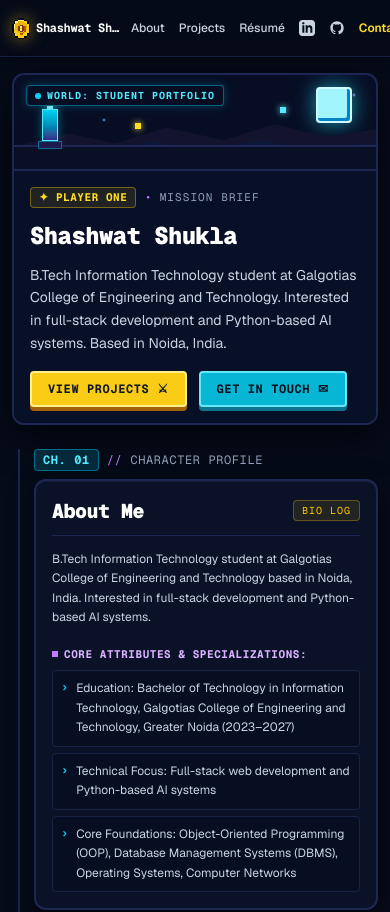
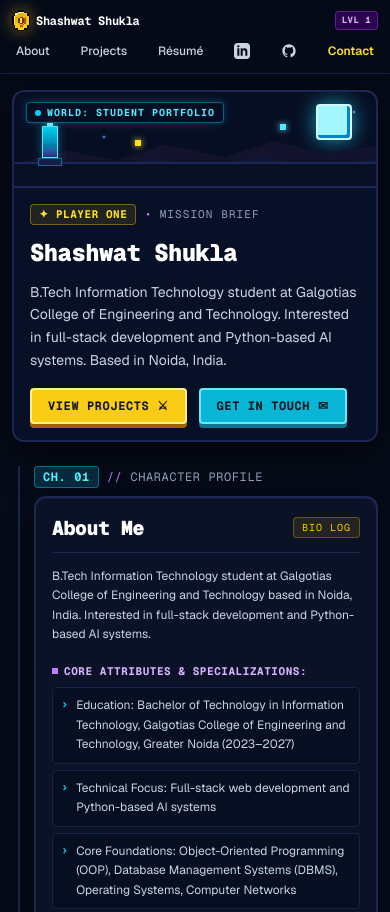
Before and after one commit to shashwatshuklaa/portfolio, a Next.js app: page / in a window 390 px wide. Shown: the top 912 px of the page. Built offline with nearby package versions, Linux system fonts and the light colour scheme.

Commit message:
Fix mobile navbar layout

```diff
--- a/src/components/Navbar.tsx
+++ b/src/components/Navbar.tsx
@@ -7,7 +7,8 @@ interface NavbarProps {
 export default function Navbar({ name }: NavbarProps) {
   return (
     <header className="sticky top-0 z-50 w-full border-b border-[#152044] bg-[#060b19]/90 backdrop-blur-md shadow-[0_2px_12px_rgba(0,0,0,0.3)]">
-      <div className="max-w-7xl mx-auto px-3 sm:px-6 lg:px-8 h-14 sm:h-16 flex items-center justify-between gap-2 sm:gap-6">
+      <div className="max-w-7xl mx-auto px-3 sm:px-6 lg:px-8 py-2.5 sm:py-0 sm:h-16 flex flex-col sm:flex-row sm:items-center sm:justify-between gap-2 sm:gap-6">
+        <div className="flex items-center justify-between w-full sm:w-auto">
           <Link
             href="/#intro"
             className="flex items-center gap-1.5 sm:gap-2.5 text-white font-mono font-bold tracking-tight text-xs sm:text-base hover:text-cyan-300 focus-visible:ring-2 focus-visible:ring-cyan-400 focus-visible:outline-none rounded transition-colors shrink-0"
@@ -49,25 +50,30 @@ export default function Navbar({ name }: NavbarProps) {
                 <rect x="11" y="13" width="2" height="2" fill="#facc15" />
               </svg>
             </span>
-          <span className="truncate max-w-[85px] min-[400px]:max-w-none">{name}</span>
+            <span className="truncate max-w-[200px] min-[380px]:max-w-none">{name}</span>
             <span className="hidden sm:inline-block text-[9px] sm:text-[10px] font-mono font-bold uppercase tracking-wider px-1.5 py-0.5 rounded bg-purple-950/70 border border-purple-500/40 text-purple-300 shrink-0">
               LVL 1
             </span>
           </Link>
 
+          <span className="sm:hidden text-[9px] font-mono font-bold uppercase tracking-wider px-1.5 py-0.5 rounded bg-purple-950/70 border border-purple-500/40 text-purple-300 shrink-0">
+            LVL 1
+          </span>
+        </div>
+
         <nav
           aria-label="Portfolio sections"
-          className="flex items-center gap-1 min-[340px]:gap-1.5 min-[380px]:gap-2.5 sm:gap-6 md:gap-7 text-[11px] min-[360px]:text-xs sm:text-sm font-sans font-medium text-slate-300 shrink-0"
+          className="flex items-center justify-between sm:justify-end gap-1 sm:gap-6 md:gap-7 text-xs sm:text-sm font-sans font-medium text-slate-300 w-full sm:w-auto shrink-0"
         >
           <Link
             href="/#about"
-            className="hover:text-cyan-300 focus-visible:ring-2 focus-visible:ring-cyan-400 focus-visible:outline-none transition-colors py-1 px-0.5 sm:px-0"
+            className="hover:text-cyan-300 focus-visible:ring-2 focus-visible:ring-cyan-400 focus-visible:outline-none transition-colors py-1 px-1 sm:px-0"
           >
             About
           </Link>
           <Link
             href="/projects"
-            className="hover:text-cyan-300 focus-visible:ring-2 focus-visible:ring-cyan-400 focus-visible:outline-none transition-colors py-1 px-0.5 sm:px-0"
+            className="hover:text-cyan-300 focus-visible:ring-2 focus-visible:ring-cyan-400 focus-visible:outline-none transition-colors py-1 px-1 sm:px-0"
           >
             Projects
           </Link>
@@ -75,7 +81,7 @@ export default function Navbar({ name }: NavbarProps) {
             href="https://drive.google.com/file/d/1SDDgg6uat46IIMbqCsiX-njzrmR7nyiq/view?usp=drive_link"
             target="_blank"
             rel="noopener noreferrer"
-            className="hover:text-cyan-300 focus-visible:ring-2 focus-visible:ring-cyan-400 focus-visible:outline-none transition-colors py-1 px-0.5 sm:px-0"
+            className="hover:text-cyan-300 focus-visible:ring-2 focus-visible:ring-cyan-400 focus-visible:outline-none transition-colors py-1 px-1 sm:px-0"
           >
             Résumé
           </a>
@@ -84,7 +90,7 @@ export default function Navbar({ name }: NavbarProps) {
             target="_blank"
             rel="noopener noreferrer"
             aria-label="LinkedIn profile"
-            className="inline-flex items-center justify-center hover:text-cyan-300 focus-visible:ring-2 focus-visible:ring-cyan-400 focus-visible:outline-none transition-colors py-1 px-0.5 sm:px-0 rounded"
+            className="inline-flex items-center justify-center hover:text-cyan-300 focus-visible:ring-2 focus-visible:ring-cyan-400 focus-visible:outline-none transition-colors py-1 px-1 sm:px-0 rounded"
           >
             <span className="sr-only">LinkedIn profile</span>
             <svg
@@ -106,7 +112,7 @@ export default function Navbar({ name }: NavbarProps) {
             target="_blank"
             rel="noopener noreferrer"
             aria-label="GitHub profile"
-            className="inline-flex items-center justify-center hover:text-cyan-300 focus-visible:ring-2 focus-visible:ring-cyan-400 focus-visible:outline-none transition-colors py-1 px-0.5 sm:px-0 rounded"
+            className="inline-flex items-center justify-center hover:text-cyan-300 focus-visible:ring-2 focus-visible:ring-cyan-400 focus-visible:outline-none transition-colors py-1 px-1 sm:px-0 rounded"
           >
             <span className="sr-only">GitHub profile</span>
             <svg
@@ -125,7 +131,7 @@ export default function Navbar({ name }: NavbarProps) {
           </a>
           <Link
             href="/#contact"
-            className="text-yellow-300 hover:text-yellow-200 focus-visible:ring-2 focus-visible:ring-yellow-300 focus-visible:outline-none transition-colors py-1 px-0.5 sm:px-0 font-semibold"
+            className="text-yellow-300 hover:text-yellow-200 focus-visible:ring-2 focus-visible:ring-yellow-300 focus-visible:outline-none transition-colors py-1 px-1 sm:px-0 font-semibold"
           >
             Contact
           </Link>
```
Lines whose indentation alone changed are shown as unchanged.
